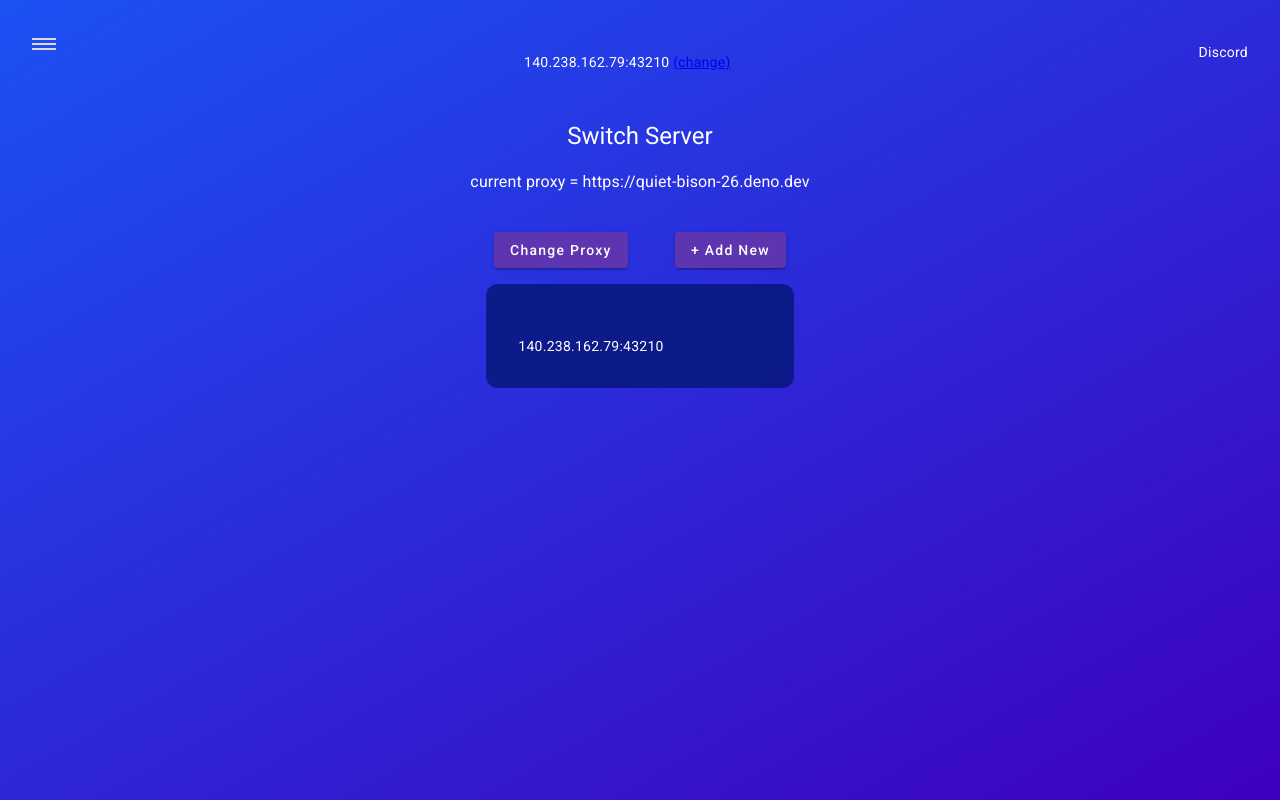
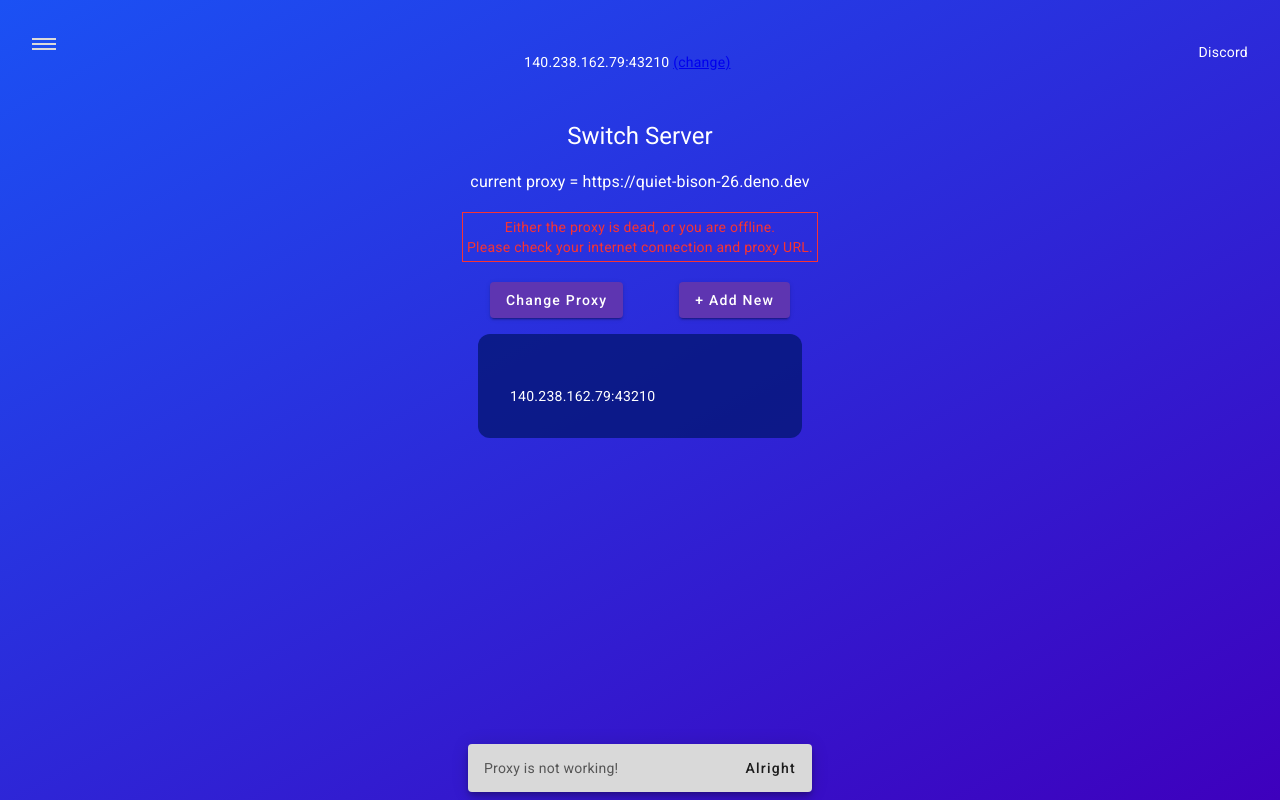
Before and after one commit to imayushsaini/ballistica-ui, an Angular app: page /switch-server in a window 1280 px wide. Built offline with nearby package versions, Linux system fonts and the light colour scheme; no server answers.

Commit message:
proxy validator

```diff
--- a/src/app/components/add-host/add-host.component.ts
+++ b/src/app/components/add-host/add-host.component.ts
@@ -18,6 +18,7 @@ import {
 } from '@angular/material/dialog';
 import { MatFormFieldModule } from '@angular/material/form-field';
 import { MatInputModule } from '@angular/material/input';
+import { environment } from 'src/environments/environment';
 
 export interface DialogData {
   ip: string;
@@ -63,7 +64,7 @@ export class AddHostComponent implements OnInit {
     });
     this.addProxyForm = this.fb.group({
       proxy: [
-        '',
+        environment.API_PROXY,
         [
           Validators.required,
           Validators.pattern(
--- a/src/app/pages/select-server/select-server.component.html
+++ b/src/app/pages/select-server/select-server.component.html
@@ -5,6 +5,9 @@
   <div class="server-list">
     <h1>Switch Server</h1>
     <h3>current proxy = {{currentProxy}}</h3>
+    <div class="error" *ngIf="showProxyError">Either the proxy is dead, or you are offline.<br>
+      Please check your internet connection and proxy URL. <br>
+    </div>
     <br>
     <div class="new">
       <button mat-raised-button color="primary" (click)="onChangeProxy()">Change Proxy</button>
--- a/src/app/pages/select-server/select-server.component.scss
+++ b/src/app/pages/select-server/select-server.component.scss
@@ -35,3 +35,10 @@ h3 {
 .selected {
   background-color: rgb(5 22 116 / 79%);
 }
+
+.error {
+  color: rgb(247, 51, 51);
+  text-align: center;
+  border: rgb(247, 51, 51) 1px solid;
+  padding: 4px;
+}
--- a/src/app/pages/select-server/select-server.component.ts
+++ b/src/app/pages/select-server/select-server.component.ts
@@ -5,6 +5,7 @@ import { SavedTokens } from 'src/app/models/shared.model';
 import { HostManagerService } from 'src/app/services/host-manager.service';
 import { MatDialog } from '@angular/material/dialog';
 import { AddHostComponent } from 'src/app/components/add-host/add-host.component';
+import { MainService } from 'src/app/services/main.service';
 
 export interface DialogData {
   ip: string;
@@ -21,17 +22,20 @@ export class SelectServerComponent implements OnInit {
   serverList: SavedTokens = {};
   currentProxy = '';
   currentHost = '';
+  showProxyError = false;
   readonly dialog = inject(MatDialog);
   constructor(
     private hostManager: HostManagerService,
     private _snackBar: MatSnackBar,
-    private location: Location
+    private location: Location,
+    private mainService: MainService
   ) {}
 
   ngOnInit() {
     this.serverList = this.hostManager.getHostDB();
     this.currentProxy = this.hostManager.getProxyUrl();
     this.currentHost = this.hostManager.getSelectedHost();
+    this.checkProxy();
   }
 
   onAddNew() {
@@ -54,9 +58,22 @@ export class SelectServerComponent implements OnInit {
       if (!result) return;
       this.currentProxy = result;
       this.hostManager.setProxyUrl(result);
+      this.checkProxy();
     });
   }
-
+  checkProxy() {
+    this.mainService.pingproxy().subscribe(
+      (res) => {
+        this.showProxyError = false;
+        this._snackBar.open('Proxy is working!', 'Alright');
+      },
+      (err) => {
+        console.log(err);
+        this.showProxyError = true;
+        this._snackBar.open('Proxy is not working!', 'Alright');
+      }
+    );
+  }
   setServer(host: string) {
     this.hostManager.switchHost(host);
     this._snackBar.open(`Switched to ${host}`, 'alright');
--- a/src/app/services/host-manager.service.ts
+++ b/src/app/services/host-manager.service.ts
@@ -41,10 +41,10 @@ export class HostManagerService {
 
   getProxyUrl(): string {
     const cache = this.getCache();
-    if (cache.proxyUrl) {
-      return cache.proxyUrl;
-    }
-    return environment.API_PROXY;
+    let proxyUrl = cache.proxyUrl ? cache.proxyUrl : environment.API_PROXY;
+    // Remove trailing slash if it exists
+    proxyUrl = proxyUrl.replace(/\/$/, '');
+    return proxyUrl;
   }
   setProxyUrl(url: string) {
     const cache = this.getCache();
--- a/src/app/services/main.service.ts
+++ b/src/app/services/main.service.ts
@@ -44,4 +44,7 @@ export class MainService {
     if (this.serverName === '') this.fetchStats();
     return this.serverName;
   }
+  pingproxy(): Observable<any> {
+    return this.http.get(`${this.hostManager.getProxyUrl()}/proxy-ping`);
+  }
 }
```
Also changed, not shown: proxy.js (+6 -1 lines).
